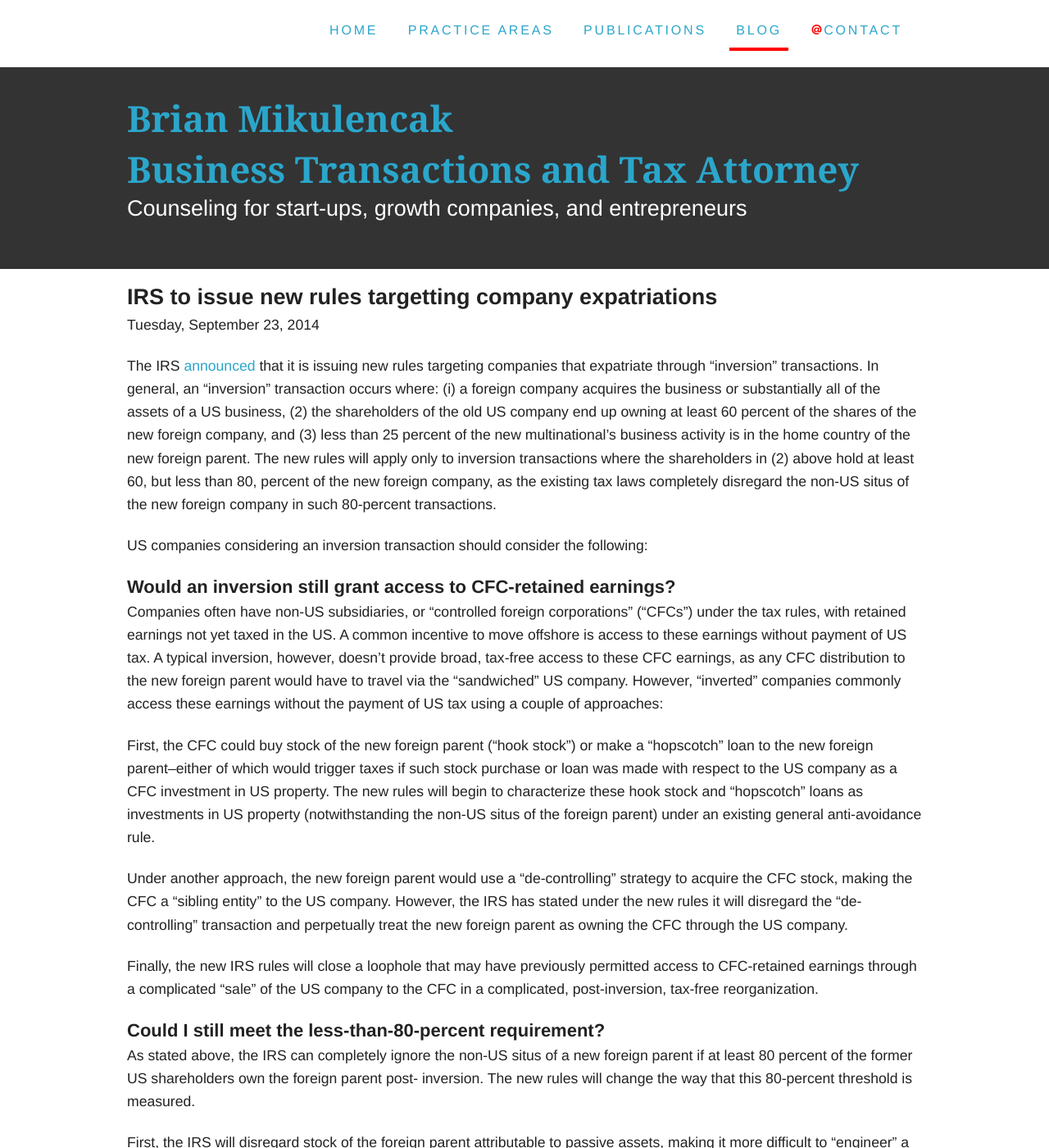
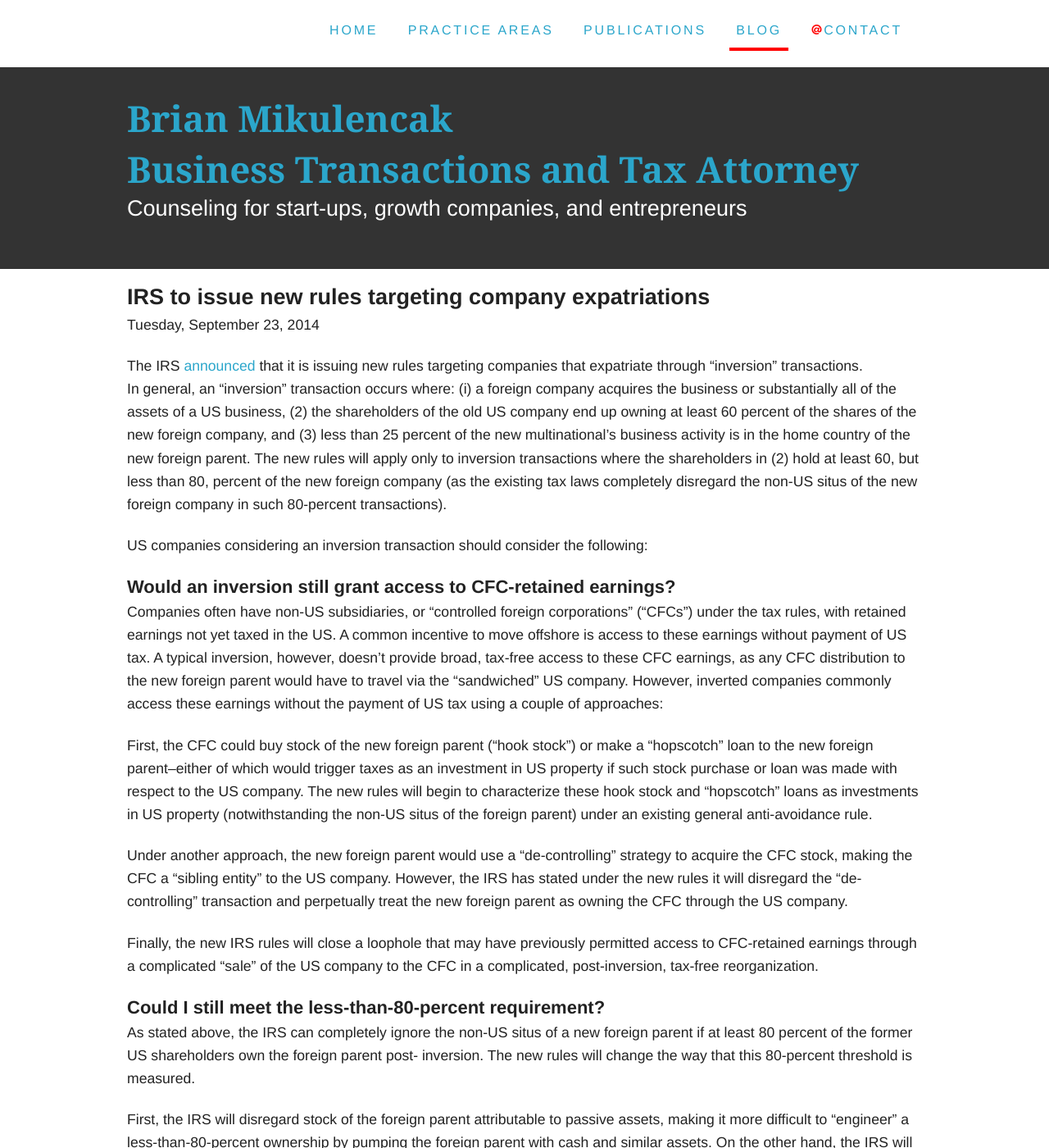
Before and after one commit to brianmik/bmaustinlaw, a Jekyll site: the page built from _posts/2014-09-23-Inversions.markdown, in a window 1280 px wide and 1400 px high. Shown: the whole window at 82% size. Built offline with Jekyll 4.4.1, drawn with Linux system fonts in a browser that asks for light colours; Markdown is read by kramdown in place of the engine named in the settings.

Commit message:
Blog post fixes

```diff
--- a/_posts/2014-09-23-Inversions.markdown
+++ b/_posts/2014-09-23-Inversions.markdown
@@ -1,15 +1,16 @@
 ---
 layout: post
-title:  "IRS to issue new rules targetting company expatriations"
+title:  "IRS to issue new rules targeting company expatriations"
 date:   2014-09-23 18:00:00
 categories: international tax
 ---
 
-The IRS [announced][Announcement link] that it is issuing new rules targeting companies that expatriate through "inversion" transactions. In general, an "inversion"
+The IRS [announced][Announcement link] that it is issuing new rules targeting companies that expatriate through "inversion" transactions.
+In general, an "inversion"
 transaction occurs where: (i) a foreign company acquires the business or substantially all of the assets of a US business, (2) the shareholders of the old US company end
 up owning at least 60 percent of the shares of the new foreign company, and (3) less than 25 percent of the new multinational's business activity is in the home country
-of the new foreign parent. The new rules will apply only to inversion transactions where the shareholders in (2) above hold at least 60, but less than 80, percent of the
-new foreign company, as the existing tax laws completely disregard the non-US situs of the new foreign company in such 80-percent transactions.
+of the new foreign parent. The new rules will apply only to inversion transactions where the shareholders in (2) hold at least 60, but less than 80, percent of the
+new foreign company (as the existing tax laws completely disregard the non-US situs of the new foreign company in such 80-percent transactions).
 
 US companies considering an inversion transaction should consider the following:
 
@@ -17,11 +18,11 @@
 
 Companies often have non-US subsidiaries, or "controlled foreign corporations" ("CFCs") under the tax rules, with retained earnings not yet taxed in the US. A common
 incentive to move offshore is access to these earnings without payment of US tax. A typical inversion, however, doesn't provide broad, tax-free access to these CFC
-earnings, as any CFC distribution to the new foreign parent would have to travel via the "sandwiched" US company. However, "inverted" companies commonly access these earnings
+earnings, as any CFC distribution to the new foreign parent would have to travel via the "sandwiched" US company. However, inverted companies commonly access these earnings
 without the payment of US tax using a couple of approaches:
 
-First, the CFC could buy stock of the new foreign parent ("hook stock") or make a "hopscotch" loan to the new foreign parent--either of which would trigger taxes if such
-stock purchase or loan was made with respect to the US company as a CFC investment in US property. The new rules will begin to characterize these hook stock and "hopscotch"
+First, the CFC could buy stock of the new foreign parent ("hook stock") or make a "hopscotch" loan to the new foreign parent--either of which would trigger taxes as an
+investment in US property if such stock purchase or loan was made with respect to the US company. The new rules will begin to characterize these hook stock and "hopscotch"
 loans as investments in US property (notwithstanding the non-US situs of the foreign parent) under an existing general anti-avoidance rule.
 
 Under another approach, the new foreign parent would use a "de-controlling" strategy to acquire the CFC stock, making the CFC a "sibling entity" to the US company. However,
```
